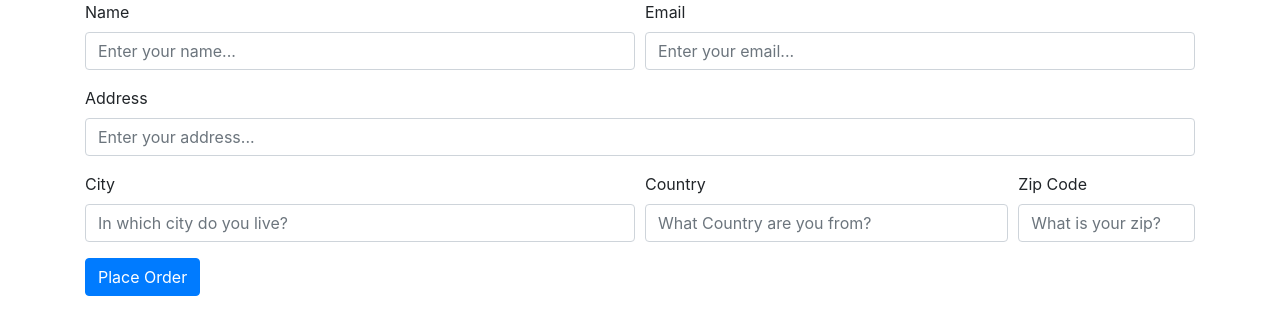
After one commit to mlaskowski7/ecomSite, a Django app: page /checkout/ in a window 1280 px wide. The commit adds this page. Shown: the top 335 px of the page. Run offline with Django 4.2, Linux system fonts and the light colour scheme; some libraries are stand-ins or nearby versions.

Commit message:
checkout page, order model

```diff
--- a/ecomsite/shop/admin.py
+++ b/ecomsite/shop/admin.py
@@ -1,6 +1,7 @@
 from django.contrib import admin
-from .models import Products
+from .models import Products,Order
 
 # Register your models here.
 
 admin.site.register(Products)
+admin.site.register(Order)
--- /dev/null
+++ b/ecomsite/shop/static/shop/scriptCheckout.js
@@ -0,0 +1,14 @@
+let cart;
+if(localStorage.getItem('cart')==null){
+    cart = {};
+} else{
+    cart = JSON.parse(localStorage.getItem('cart'));
+}
+
+for(item in cart){
+    let name = cart[item][1];
+    let quantity = cart[item][0];
+
+    let itemString = `<li class="list-group-item">${name}(${quantity})</>`;
+    $('#item_list').append(itemString);
+}
--- /dev/null
+++ b/ecomsite/shop/templates/shop/checkout.html
@@ -0,0 +1,58 @@
+{% load static %}
+
+<!DOCTYPE html>
+<html lang="en">
+<head>
+    <meta charset="UTF-8">
+    <meta name="viewport" content="width=device-width, initial-scale=1.0">
+    <link rel="stylesheet" href="https://cdn.jsdelivr.net/npm/bootstrap@4.6.2/dist/css/bootstrap.min.css" integrity="sha384-xOolHFLEh07PJGoPkLv1IbcEPTNtaed2xpHsD9ESMhqIYd0nLMwNLD69Npy4HI+N" crossorigin="anonymous">
+    <script src="https://code.jquery.com/jquery-3.2.1.slim.min.js" integrity="sha384-KJ3o2DKtIkvYIK3UENzmM7KCkRr/rE9/Qpg6aAZGJwFDMVNA/GpGFF93hXpG5KkN" crossorigin="anonymous"></script>
+    <title>Document</title>
+</head>
+<body>
+    <div class="container">
+        <div class="row">
+            <div class="col-md-12">
+                <ul class="list-group" id="item_list"></ul>
+            </div>
+        </div>
+        <div class="row">
+          <div class="col-md-12">
+            <form method="POST">
+              {% csrf_token %}
+              <div class="form-row">
+                <div class="form-group col-md-6">
+                  <label for="inputEmail4">Name</label>
+                  <input type="text" class="form-control" id="name" name="name" placeholder="Enter your name...">
+                </div>
+                <div class="form-group col-md-6">
+                  <label for="inputPassword4">Email</label>
+                  <input type="email" class="form-control" id="email" name="email" placeholder="Enter your email...">
+                </div>
+              </div>
+              <div class="form-group">
+                <label for="inputAddress">Address</label>
+                <input type="text" class="form-control" id="address" name="address" placeholder="Enter your address...">
+              </div>
+              <div class="form-row">
+                <div class="form-group col-md-6">
+                  <label for="inputCity">City</label>
+                  <input type="text" id="city" name="city" class="form-control" id="inputCity" placeholder="In which city do you live?">
+                </div>
+                <div class="form-group col-md-4">
+                  <label for="inputState">Country</label>
+                  <input type="text" id="country" name="country" class="form-control" id="inputCity" placeholder="What Country are you from?">
+                </div>
+                <div class="form-group col-md-2">
+                  <label for="inputZip">Zip Code</label>
+                  <input type="text" class="form-control" id="zipcode" name="zipcode" placeholder="What is your zip?">
+                </div>
+              </div>
+              <button type="submit" class="btn btn-primary">Place Order</button>
+            </form>
+          </div>
+        </div>
+    </div>
+    <script src="{% static 'shop/scriptCheckout.js'%}"></script>
+</body>
+</html>
--- a/ecomsite/shop/urls.py
+++ b/ecomsite/shop/urls.py
@@ -3,5 +3,6 @@ from . import views
 
 urlpatterns = [
     path('',views.index, name='index'),
-    path('<int:id>/',views.detail, name = 'detail')
+    path('<int:id>/',views.detail, name = 'detail'),
+    path('checkout/',views.checkout, name='checkout'),
 ]
--- a/ecomsite/shop/views.py
+++ b/ecomsite/shop/views.py
@@ -1,5 +1,5 @@
 from django.shortcuts import render
-from .models import Products
+from .models import Products, Order
 from django.core.paginator import Paginator
 
 # Create your views here.
@@ -22,3 +22,18 @@ def index(request):
 def detail(request,id):
     product_object = Products.objects.get(id=id)
     return render(request,'shop/detail.html',{'product_object':product_object})
+
+def checkout(request):
+
+    if(request.method == "POST"):
+        nameInput = request.POST.get('name',"")
+        emailInput = request.POST.get('email',"")
+        addressInput = request.POST.get('address',"")
+        cityInput = request.POST.get('city',"")
+        countryInput = request.POST.get('country',"")
+        zipcodeInput = request.POST.get('zipcode',"")
+        order = Order(name=nameInput,email=emailInput,address=addressInput,city=cityInput,country=countryInput,zipcode=zipcodeInput)
+        order.save()
+
+
+    return render(request,'shop/checkout.html')
```
Also changed, not shown: ecomsite/shop/models.py (+9 -0 lines), ecomsite/shop/static/shop/script.js (+52 -20 lines), ecomsite/shop/templates/shop/index.html (+5 -5 lines), ecomsite/db.sqlite3, ecomsite/shop/migrations/0002_order.py (added).
